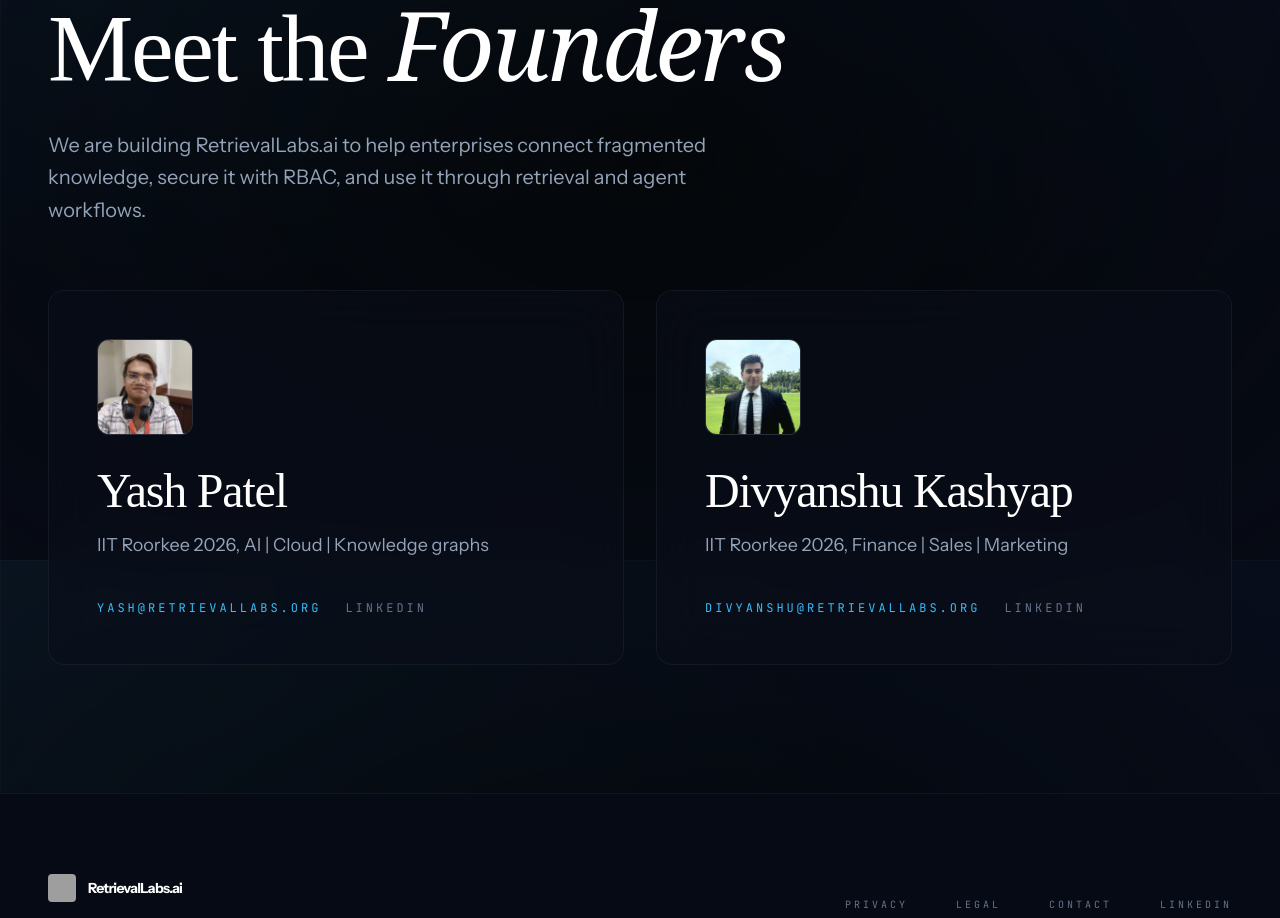
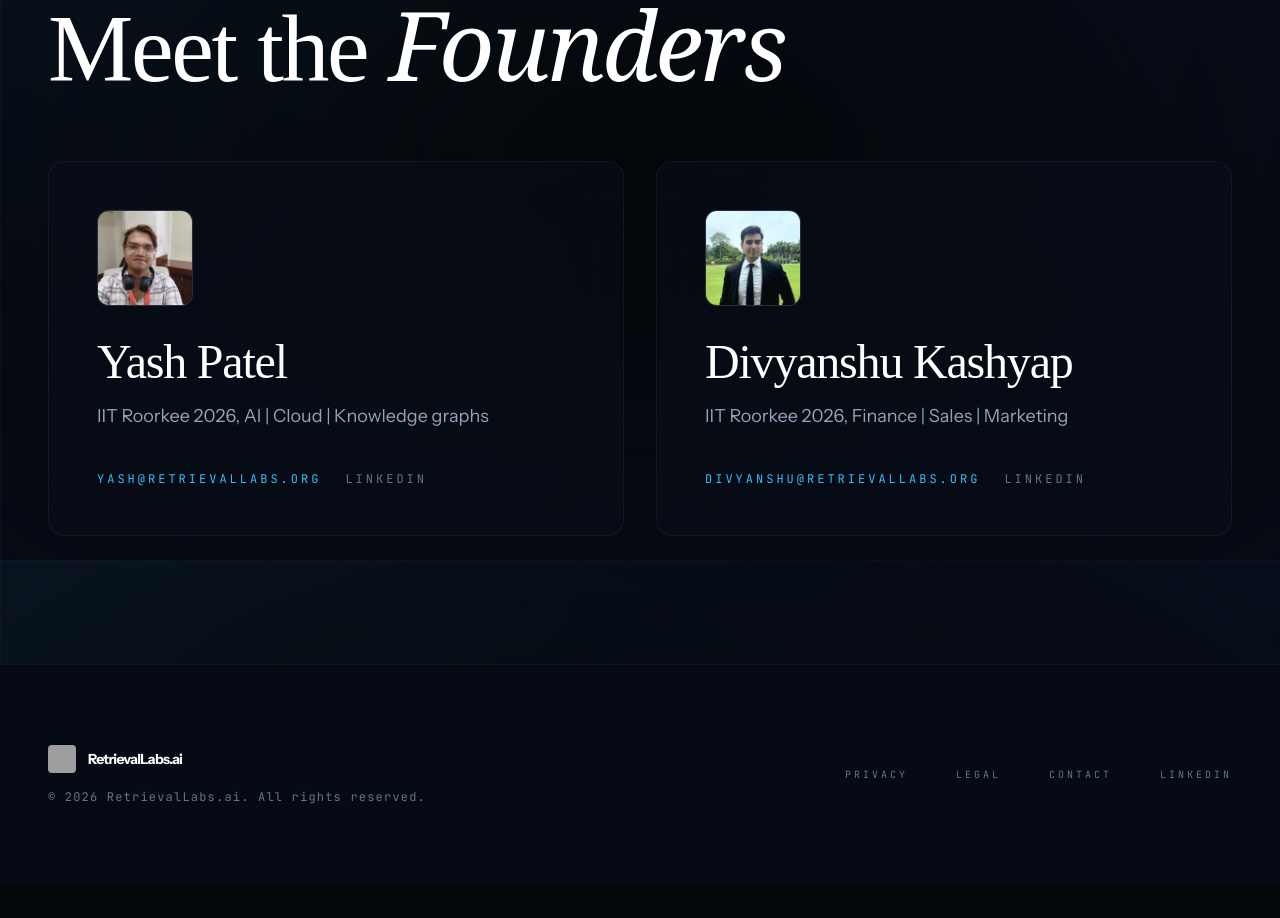
Before and after one commit to RetrievalLabs/landing_page, a React (Vite) app: page / in a window 1280 px wide. Shown: the part 6640-7558 px from the top of the page. After the commit the page ends 7525 px from the top, so only its background shows below. Built offline with nearby package versions, Linux system fonts and the light colour scheme; grey boxes are pictures that could not be loaded; a web font is replaced by a local one.

Commit message:
feat: remove introductory paragraph from MeetFounders component for concise presentation

```diff
--- a/src/components/MeetFounders.jsx
+++ b/src/components/MeetFounders.jsx
@@ -31,9 +31,6 @@
           <h2 className="text-6xl sm:text-8xl mb-8">
             Meet the <span className="italic font-serif">Founders</span>
           </h2>
-          <p className="text-xl text-slate-400 font-sans leading-relaxed max-w-2xl">
-            We are building RetrievalLabs.ai to help enterprises connect fragmented knowledge, secure it with RBAC, and use it through retrieval and agent workflows.
-          </p>
         </div>
 
         <div className="grid md:grid-cols-2 gap-8">
```
